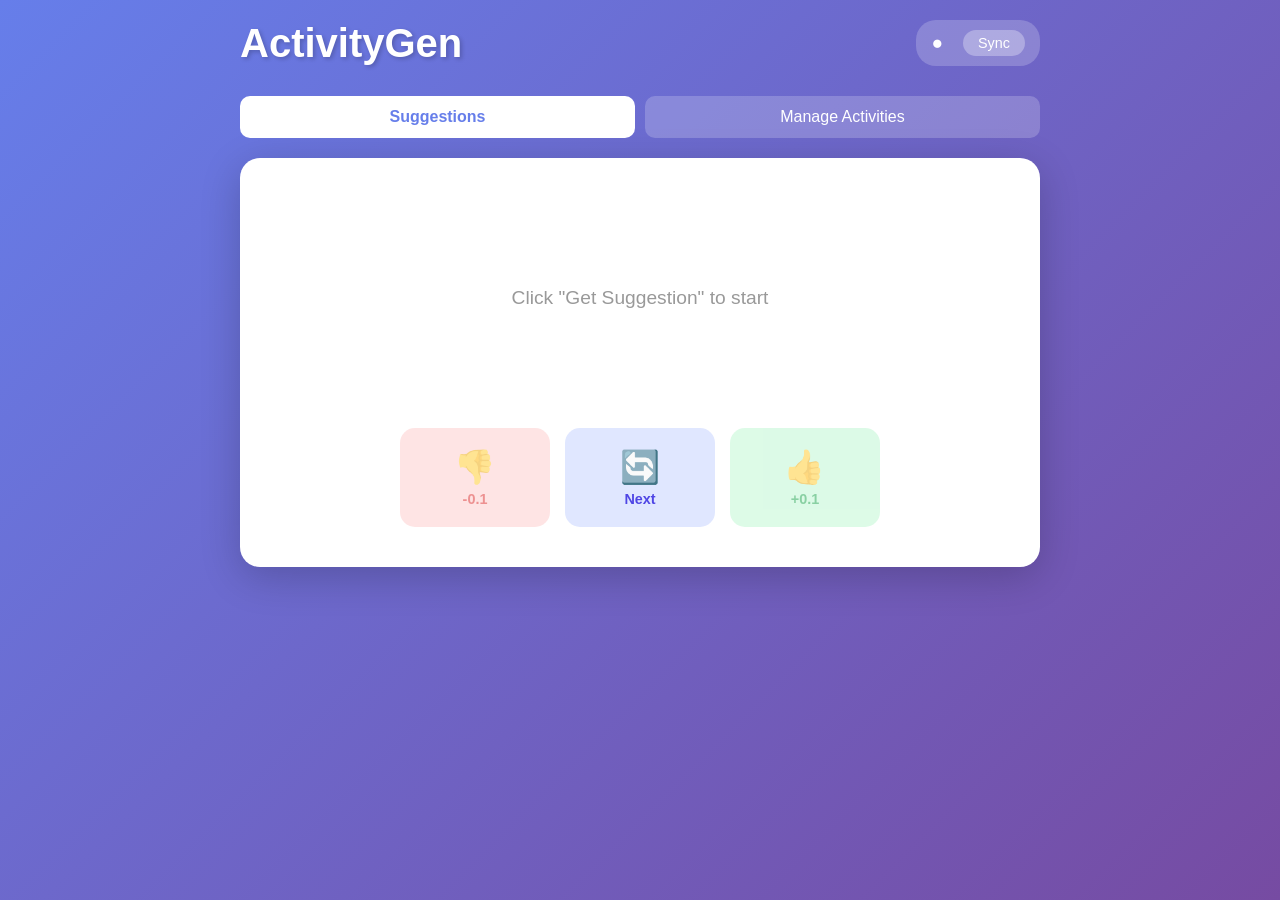
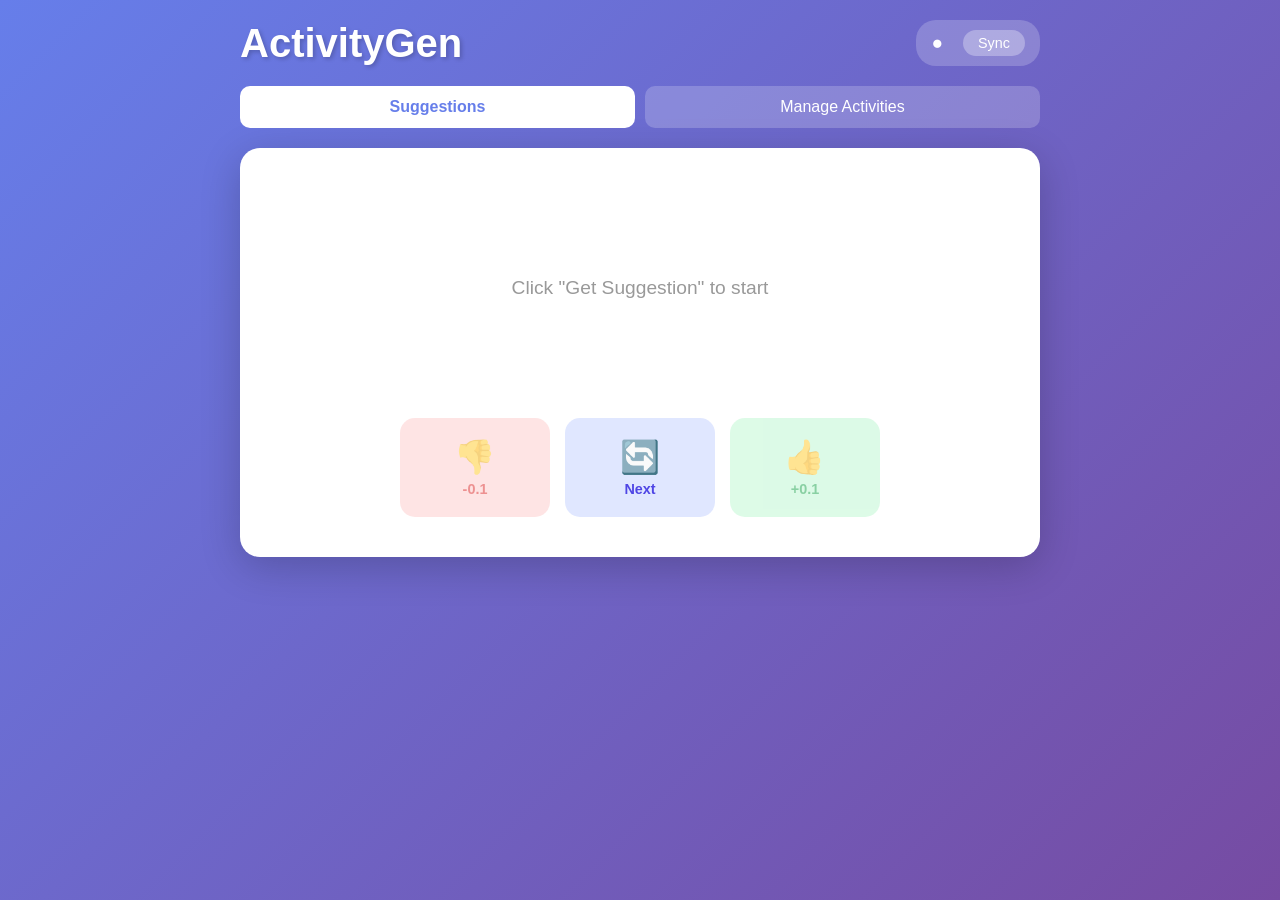

Activities by project

--- a/public/styles.css
+++ b/public/styles.css
@@ -20,13 +20,41 @@ header {
     display: flex;
     justify-content: space-between;
     align-items: center;
-    margin-bottom: 30px;
+    margin-bottom: 20px;
+    flex-wrap: wrap;
+    gap: 15px;
 }
 
 h1 {
     color: white;
     font-size: 2.5em;
     text-shadow: 2px 2px 4px rgba(0, 0, 0, 0.2);
+}
+
+.header-controls {
+    display: flex;
+    align-items: center;
+    gap: 10px;
+    flex-wrap: wrap;
+}
+
+.project-selector {
+    display: flex;
+    align-items: center;
+    gap: 8px;
+    background: rgba(255, 255, 255, 0.2);
+    padding: 8px 12px;
+    border-radius: 20px;
+}
+
+.project-selector select {
+    background: white;
+    color: #333;
+    border: none;
+    border-radius: 12px;
+    padding: 5px 10px;
+    font-size: 0.9em;
+    max-width: 160px;
 }
 
 .sync-status {
